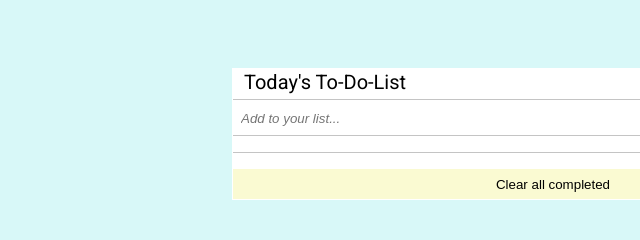
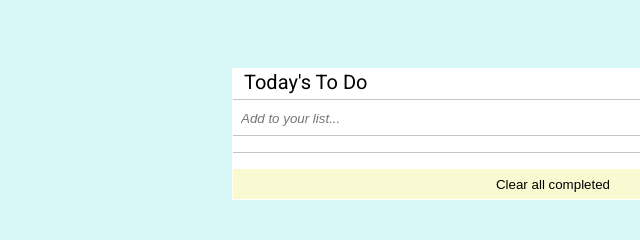
Before and after one commit to kelomo2502/to-do-list, a plain HTML site: page index.html in a window 1280 px wide. Shown: the part 274-514 px from the top of the page, 95-735 px from the left. Drawn offline with Linux system fonts and the light colour scheme.

Commit message:
Modify style.css

```diff
--- a/index.html
+++ b/index.html
@@ -18,7 +18,7 @@
   <body>
     <div class="todo-list">
       <div class="title">
-        <p>Today's To-Do-List</p>
+        <p>Today's To Do</p>
         <i class="fa fa-refresh"></i>
       </div>
       <div class="input-section">
```
